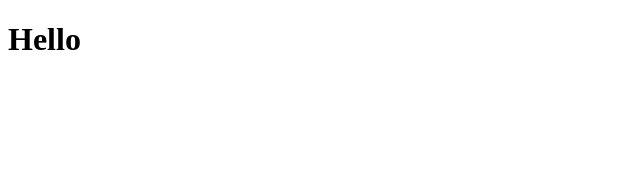
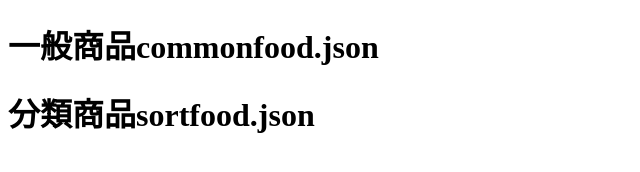
Before and after one commit to yes66395/POSData, a plain HTML site: page index.html in a window 1280 px wide. Shown: the whole page, without its empty margins (0-640 px from the left). Drawn offline with Linux system fonts and the light colour scheme.

Commit message:
Update index.html

```diff
--- a/index.html
+++ b/index.html
@@ -4,9 +4,11 @@
 		<meta charset="UTF-8" />
 		<meta http-equiv="X-UA-Compatible" content="IE=edge" />
 		<meta name="viewport" content="width=device-width, initial-scale=1.0" />
-		<title>Document</title>
+		<title>POS速食店資料</title>
 	</head>
 	<body>
-		<h1>Hello</h1>
+		<h1>一般商品commonfood.json</h1>
+		<h1>分類商品sortfood.json</h1>
+
 	</body>
 </html>
```
